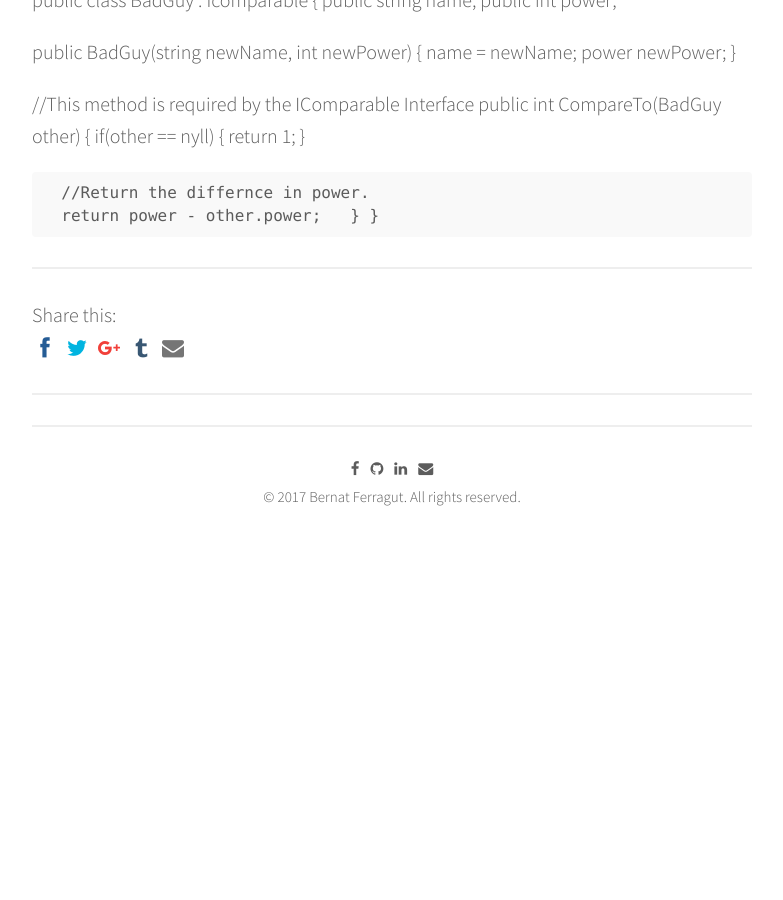
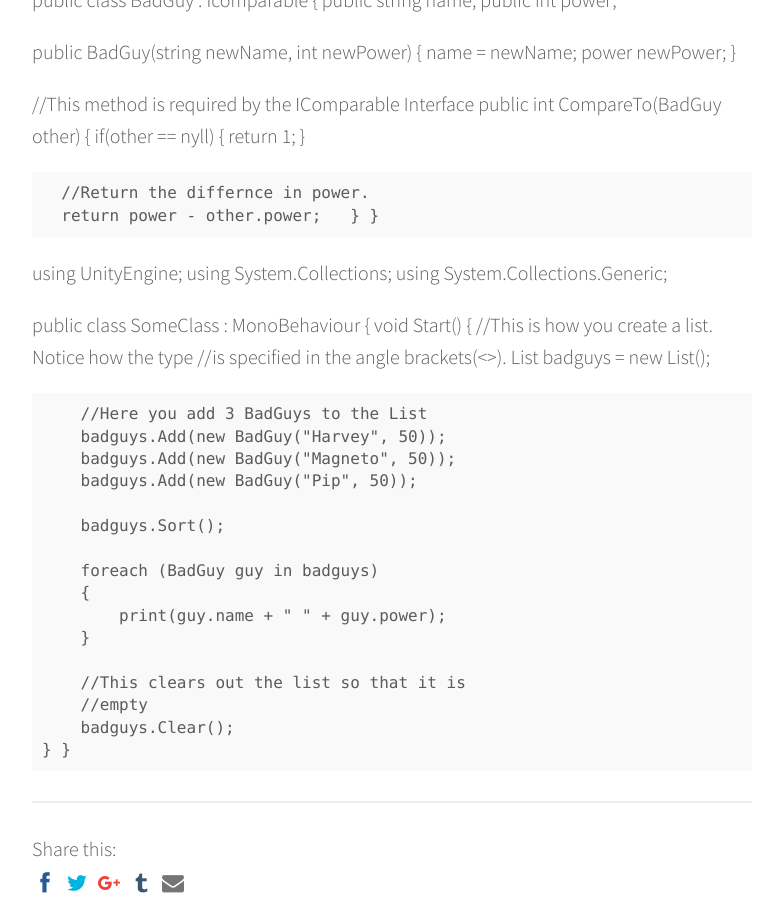
Before and after one commit to bernatferragut/FutureWeb-blog, a Jekyll site: the page built from _posts/22-12-16-VR-Scripting in Unity-2.md.md, in a window 1280 px wide and 900 px high, scrolled down 15809 px. Shown: the whole window, without its empty margins (248-1031 px from the left). Built offline with Jekyll 4.4.1, drawn with Linux system fonts in a browser that asks for light colours; nearby versions of some CDN libraries; comment, search, counter and statistics services are not loaded; before the commit the page ends 16418 px from its top, so only the background shows below that.

Commit message:
Update 22-12-16-VR-Scripting in Unity-2.md.md
LD2

```diff
--- a/_posts/22-12-16-VR-Scripting in Unity-2.md.md
+++ b/_posts/22-12-16-VR-Scripting in Unity-2.md.md
@@ -730,3 +730,33 @@ public class BadGuy : Icomparable<BadGuy>
       return power - other.power;
   }
 }
+
+using UnityEngine;
+using System.Collections;
+using System.Collections.Generic;
+
+public class SomeClass : MonoBehaviour
+{
+    void Start()
+    {
+        //This is how you create a list. Notice how the type
+        //is specified in the angle brackets(<>).
+        List<BadGuy> badguys = new List<BadGuy>();
+
+        //Here you add 3 BadGuys to the List
+        badguys.Add(new BadGuy("Harvey", 50));
+        badguys.Add(new BadGuy("Magneto", 50));
+        badguys.Add(new BadGuy("Pip", 50));
+
+        badguys.Sort();
+
+        foreach (BadGuy guy in badguys)
+        {
+            print(guy.name + " " + guy.power);
+        }
+
+        //This clears out the list so that it is
+        //empty
+        badguys.Clear();
+    }
+}
```
